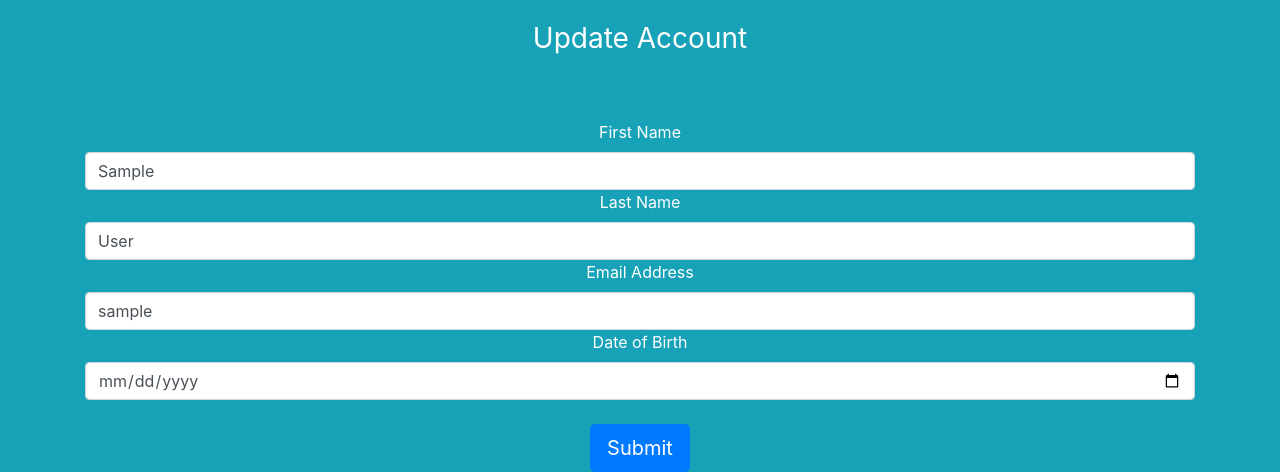
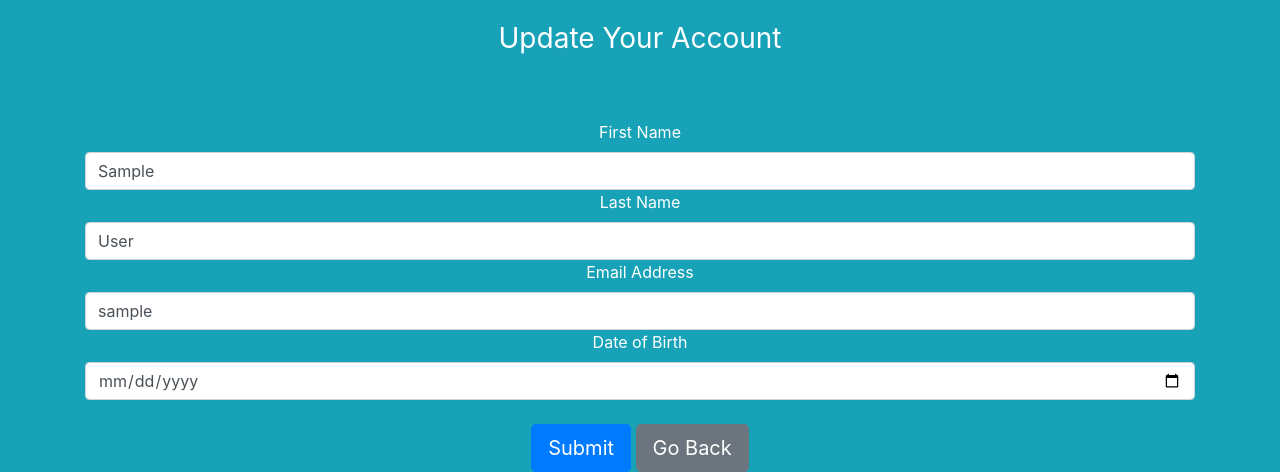
Before and after one commit to DarishkaAMS/Flask_Projects-EPAM-CRM, a Flask app: page /employees/employee/1/edit in a window 1280 px wide. Shown: the part 456-928 px from the top of the page. Run offline with Flask 2, Linux system fonts and the light colour scheme; the visitor is signed in with stand-in values (Sample User, id 1); data comes from the database, SQL or seed files in the repository.

Commit message:
Update Employee update view

```diff
--- a/department_app/templates/employees/update_employee.html
+++ b/department_app/templates/employees/update_employee.html
@@ -13,9 +13,11 @@
     <br/>
     <form method="POST" class="form-employee" style="color:white">
         {{ form.hidden_tag() }}
-        <img class="mb-4" src="https://res.cloudinary.com/teepublic/image/private/s--_qmoVU7I--/c_crop,x_10,y_10/c_fit,w_1109/c_crop,g_north_west,h_1260,w_1260,x_-76,y_-109/co_rgb:ffffff,e_colorize,u_Misc:One%20Pixel%20Gray/c_scale,g_north_west,h_1260,w_1260/fl_layer_apply,g_north_west,x_-76,y_-109/bo_180px_solid_white/e_overlay,fl_layer_apply,h_1260,l_Misc:Art%20Print%20Bumpmap,w_1260/e_shadow,x_6,y_6/c_limit,h_1134,w_1134/c_lpad,g_center,h_1260,w_1260/b_rgb:eeeeee/c_limit,f_jpg,h_630,q_90,w_630/v1468533284/production/designs/584729_1.jpg" alt="DarishkaAMS" width="350" height="350">
+        <img class="mb-4"
+             src="https://res.cloudinary.com/teepublic/image/private/s--_qmoVU7I--/c_crop,x_10,y_10/c_fit,w_1109/c_crop,g_north_west,h_1260,w_1260,x_-76,y_-109/co_rgb:ffffff,e_colorize,u_Misc:One%20Pixel%20Gray/c_scale,g_north_west,h_1260,w_1260/fl_layer_apply,g_north_west,x_-76,y_-109/bo_180px_solid_white/e_overlay,fl_layer_apply,h_1260,l_Misc:Art%20Print%20Bumpmap,w_1260/e_shadow,x_6,y_6/c_limit,h_1134,w_1134/c_lpad,g_center,h_1260,w_1260/b_rgb:eeeeee/c_limit,f_jpg,h_630,q_90,w_630/v1468533284/production/designs/584729_1.jpg"
+             alt="DarishkaAMS" width="350" height="350">
 
-        <h1 class="h3 mb-3 font-weight-normal">Update Account</h1>
+        <h1 class="h3 mb-3 font-weight-normal">Update Your Account</h1>
 
         <br>
         <br/>
@@ -29,6 +31,10 @@
         {{ form.date_of_birth(class="form-control", type="date", max="2003-01-01", placeholder="Date of Birth") }}
         <br>
         {{ form.submit(class="btn btn-lg btn-primary") }}
+        <a href="{{ url_for('user.show_employee', id=current_user.id) }}"
+           class="btn btn-secondary btn-lg">
+            Go Back
+        </a>
     </form>
 </div>
 </body>
--- a/department_app/views/employee_view.py
+++ b/department_app/views/employee_view.py
@@ -111,9 +111,7 @@ def update_employee(id):
     employee = Employee.query.get_or_404(id)
     form = EmployeeForm(obj=employee)
 
-    print(form.first_name.data, type(form.first_name.data))
     if form.validate_on_submit():
-        # print("FISRT", employee.first_name, form.date_of_birth.data)
         employee.first_name = form.first_name.data
         employee.last_name = form.last_name.data
         employee.email_address = form.email_address.data
```
